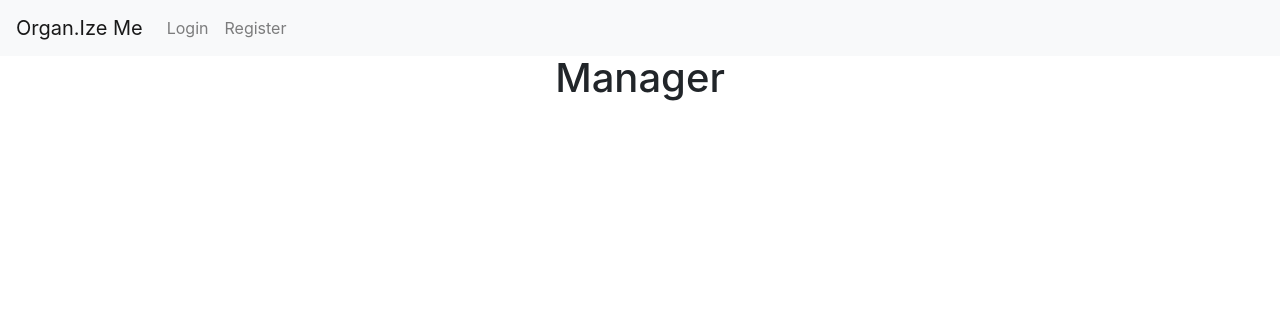
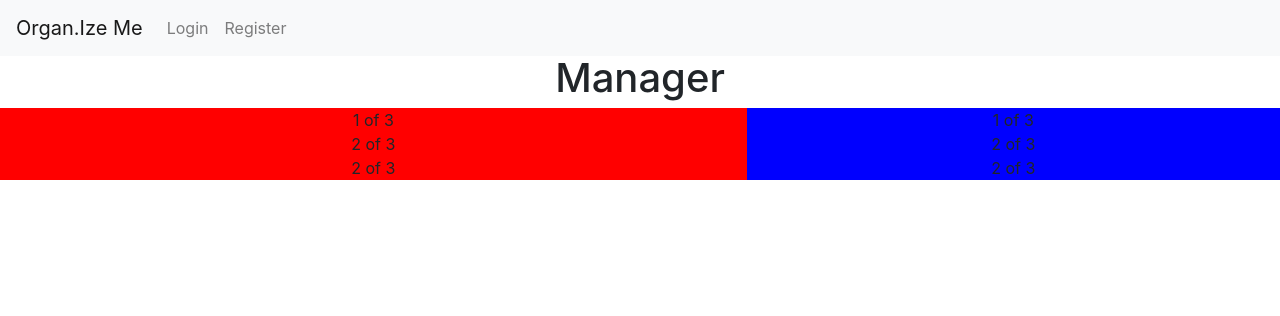
Before and after one commit to devmasternathan/organizeme, a Django app: page /demo/ in a window 1280 px wide. Shown: the top 316 px of the page. Run offline with Django 3.2, Linux system fonts and the light colour scheme; some libraries are stand-ins or nearby versions.

Commit message:
updated forms login manager
added basic structure to manager and added bettwer spacing for the login form

```diff
--- a/organizeme/contactmanager/forms.py
+++ b/organizeme/contactmanager/forms.py
@@ -9,16 +9,16 @@ class UserForm(forms.ModelForm):
 
     username = forms.CharField()
     password = forms.CharField(widget=forms.PasswordInput)
-    vpassword = forms.CharField(widget=forms.PasswordInput)
+    confirmPassword = forms.CharField(widget=forms.PasswordInput)
     email = forms.EmailField()
 
     def clean(self):
         password = self.cleaned_data.get('password')
-        vpassword = self.cleaned_data.get('vpassword')
+        confirmPassword = self.cleaned_data.get('confirmPassword')
         email = self.cleaned_data.get('email')
         username = self.cleaned_data.get('username')
 
-        if str(password) != str(vpassword) and password and vpassword:
+        if str(password) != str(confirmPassword) and password and confirmPassword:
             raise forms.ValidationError('The passwords do not match.')
 
         try:
--- a/organizeme/templates/login.html
+++ b/organizeme/templates/login.html
@@ -5,6 +5,7 @@
 {% block body%}
 <div class="container-fluid text-center">
   <h1> Login </h1>
+  <br>
   <div class="col-lg-12">
     <form action="" method="post">
       {{form.as_p}}
--- a/organizeme/templates/manager.html
+++ b/organizeme/templates/manager.html
@@ -5,5 +5,39 @@
 {% block body%}
 <div class="container-fluid text-center">
   <h1> Manager </h1>
+  <div class="container-fluid" style="padding:0px;">
+  <div class="row">
+    <!-- Left side which holds the search bar , list of contacts and page number -->
+    <div class="col-lg-7" style="background-color:red;">
+      <div class="container">
+        <div class="row">
+          <div class="col-lg-12">
+            1 of 3
+          </div>
+          <div class="col-lg-12">
+            2 of 3
+          </div>
+          <div class="col-lg-12">
+            2 of 3
+          </div>
+        </div>
+      </div>
+    </div>
+    <!-- holds add contact -->
+    <div class="col-lg-5" style="background-color:blue;">
+      <div class="row">
+        <div class="col-lg-12">
+          1 of 3
+        </div>
+        <div class="col-lg-12">
+          2 of 3
+        </div>
+        <div class="col-lg-12">
+          2 of 3
+        </div>
+      </div>
+    </div>
+  </div>
+</div>
 </div>
 {% endblock%}
```
